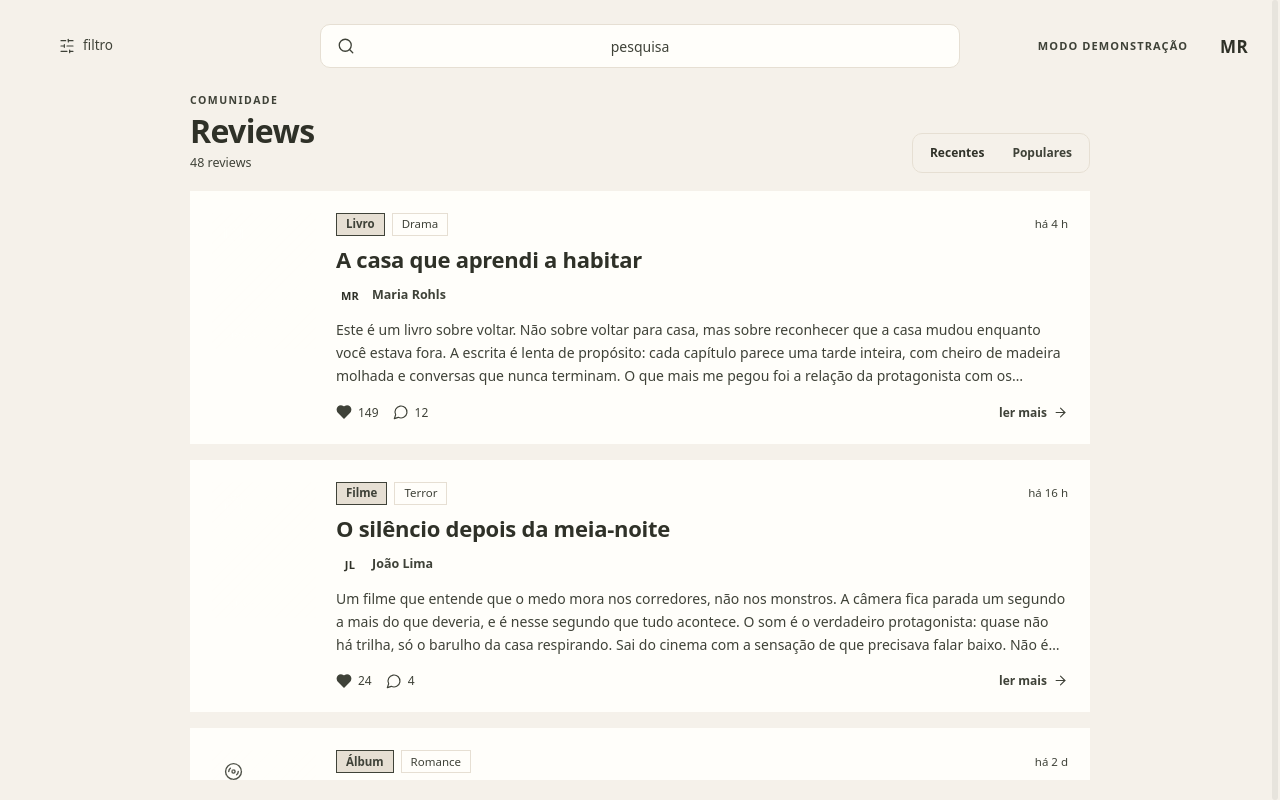
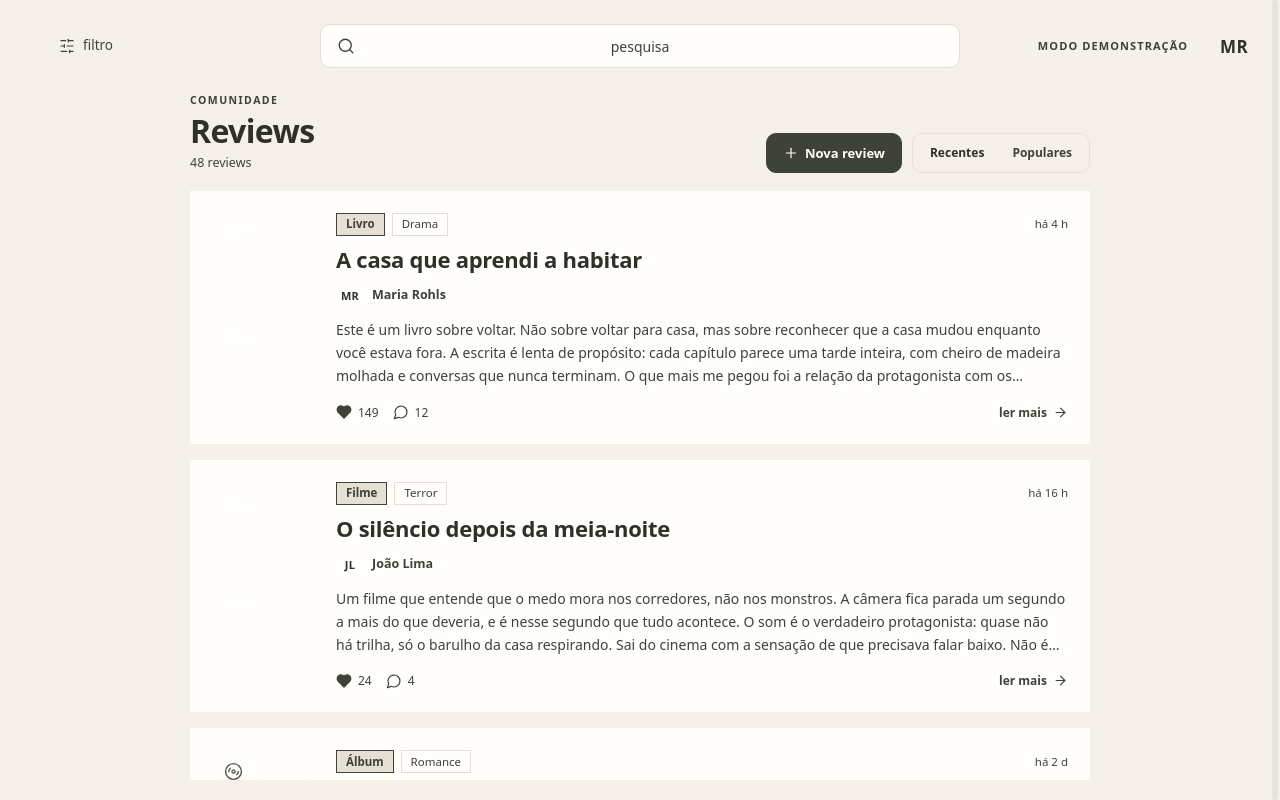
Before and after one commit to pedrorohloff/ReviewIt, an Angular app in the folder frontend/: page / in a window 1280 px wide. Built offline with nearby package versions, Linux system fonts and the light colour scheme.

Commit message:
feat(frontend): reach the editor from the feed and the review
The feed header gains a 'Nova review' action and the detail page shows 'Editar' only to the author. E2E covers create, edit with the feed refreshed on return, delete, the 403 state for another author and the discard dialog.

```diff
--- a/frontend/src/app/features/feed/feed-header.css
+++ b/frontend/src/app/features/feed/feed-header.css
@@ -29,6 +29,35 @@
   margin: 0.3125rem 0 0;
   color: var(--color-muted);
   font-size: 0.78125rem;
+}
+
+.feed-head__actions {
+  display: flex;
+  align-items: center;
+  gap: 0.625rem;
+}
+
+.feed-head__new {
+  display: inline-flex;
+  align-items: center;
+  gap: 0.375rem;
+  height: 2.5rem;
+  padding: 0 1rem;
+  border: 1.5px solid var(--color-ink);
+  border-radius: var(--radius-control);
+  background: var(--color-ink);
+  color: var(--color-surface);
+  font-size: 0.8125rem;
+  font-weight: 650;
+  white-space: nowrap;
+  transition:
+    background-color 120ms ease-out,
+    border-color 120ms ease-out;
+}
+
+.feed-head__new:hover {
+  border-color: var(--color-ink-strong);
+  background: var(--color-ink-strong);
 }
 
 .sort {
@@ -73,8 +102,12 @@
     font-size: 1.6875rem;
   }
 
+  .feed-head__actions {
+    width: 100%;
+  }
+
   .sort {
-    width: 100%;
+    flex: 1 1 auto;
   }
 
   .sort button {
--- a/frontend/src/app/features/feed/feed-header.html
+++ b/frontend/src/app/features/feed/feed-header.html
@@ -4,6 +4,12 @@
     <h1 id="feed-title">Reviews</h1>
     <p class="feed-head__count" aria-live="polite">{{ countLabel() }}</p>
   </div>
+
+  <div class="feed-head__actions">
+    <a class="feed-head__new" routerLink="/new">
+      <app-icon name="plus" [size]="16" />
+      Nova review
+    </a>
 
     <div class="sort" role="group" aria-label="Ordenar reviews">
       <button
@@ -23,4 +29,5 @@
         Populares
       </button>
     </div>
+  </div>
 </header>
--- a/frontend/src/app/features/feed/feed-header.ts
+++ b/frontend/src/app/features/feed/feed-header.ts
@@ -1,11 +1,14 @@
 import { ChangeDetectionStrategy, Component, computed, inject } from '@angular/core';
+import { RouterLink } from '@angular/router';
 import { SortOption } from '@app/core/models/post';
+import { Icon } from '@app/shared/ui/icon/icon';
 import { reviewCountLabel } from '@app/shared/utils/format';
 import { FeedStore } from './feed-store';
 
 @Component({
   selector: 'app-feed-header',
   changeDetection: ChangeDetectionStrategy.OnPush,
+  imports: [Icon, RouterLink],
   templateUrl: './feed-header.html',
   styleUrl: './feed-header.css',
 })
--- a/frontend/src/app/features/posts/post-detail-page.html
+++ b/frontend/src/app/features/posts/post-detail-page.html
@@ -64,6 +64,18 @@
             </div>
 
             <div class="byline__actions">
+              @if (isAuthor()) {
+                <a
+                  class="icon-button"
+                  [routerLink]="['/posts', post.id, 'edit']"
+                  [state]="{ fromFeed: true }"
+                  aria-label="Editar review"
+                  title="Editar"
+                >
+                  <app-icon name="pencil" [size]="17" />
+                </a>
+              }
+
               <button
                 type="button"
                 class="like"
--- a/frontend/src/app/features/posts/post-detail-page.ts
+++ b/frontend/src/app/features/posts/post-detail-page.ts
@@ -16,6 +16,7 @@ import { Location } from '@angular/common';
 import { Title } from '@angular/platform-browser';
 import { Router, RouterLink } from '@angular/router';
 import { toApiError } from '@app/core/api/api-error';
+import { AuthService } from '@app/core/auth/auth.service';
 import { Comment } from '@app/core/models/comment';
 import { ToasterService } from '@app/core/services/toaster.service';
 import { CommentComposer } from '@app/features/comments/comment-composer';
@@ -50,6 +51,7 @@ export class PostDetailPage {
   private readonly store = inject(PostStore);
   private readonly comments = inject(CommentStore);
   private readonly likes = inject(LikeService);
+  private readonly auth = inject(AuthService);
   private readonly router = inject(Router);
   private readonly location = inject(Location);
   private readonly title = inject(Title);
@@ -86,6 +88,11 @@ export class PostDetailPage {
   protected readonly commentCount = computed(() =>
     this.comments.loaded() ? this.comments.total() : (this.post()?.commentCount ?? 0),
   );
+  protected readonly isAuthor = computed(() => {
+    const post = this.post();
+    const user = this.auth.user();
+    return !!post && !!user && post.author.id === user.id;
+  });
 
   protected readonly pendingDelete = signal<Comment | null>(null);
   protected readonly deleting = signal(false);
```
Also changed, not shown: 1 other file (tests, documents, lock files or other folders). Lines whose indentation alone changed are shown as unchanged.
